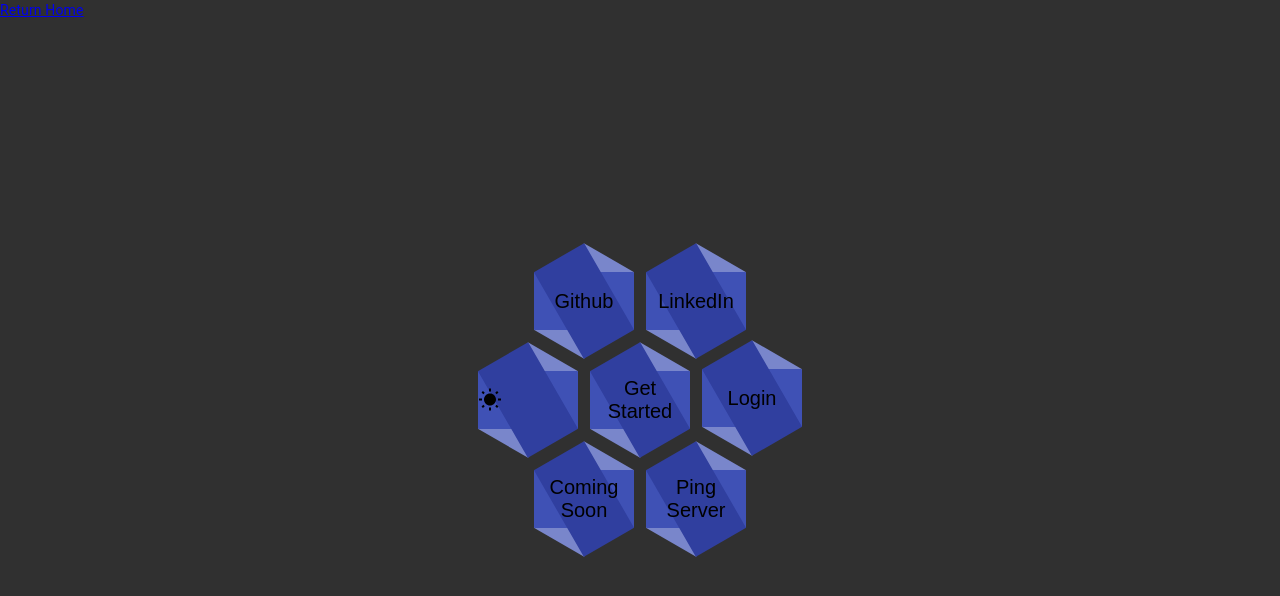
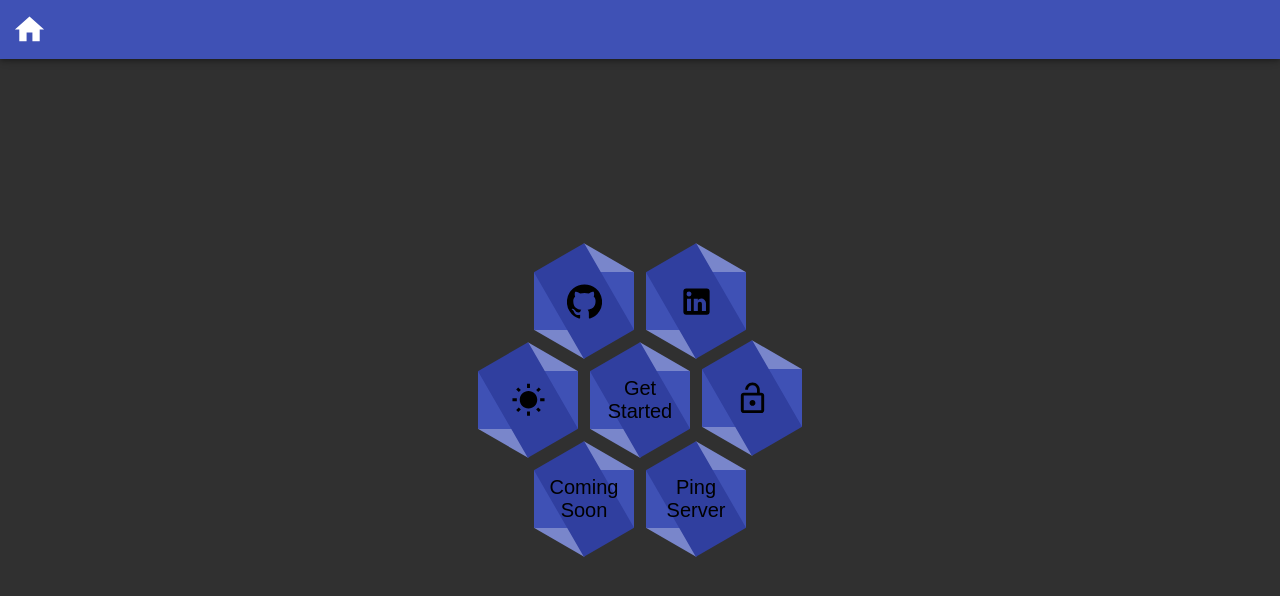
Before and after one commit to GiantBrandon/Olajuwon, a React (Create React App) app in the folder maravich/: page /Home in a window 1280 px wide. Both pictures are taken after a click on the button "Get Started". Shown: the top 596 px of the page. Built offline with nearby package versions, Linux system fonts and the light colour scheme.

Commit message:
cleanup expansion and add basic navbar

```diff
--- a/maravich/src/App.tsx
+++ b/maravich/src/App.tsx
@@ -5,8 +5,9 @@
 import {Login} from './Login/Login';
 import {getFantasy, getLinkedin, getUsers} from './Api/Router';
 import {ThemeProvider, createMuiTheme} from '@material-ui/core/styles';
-import {CssBaseline} from '@material-ui/core';
+import {AppBar, CssBaseline, IconButton} from '@material-ui/core';
 import {VisualModeContext} from './theme/visualModeContext';
+import { Home } from '@material-ui/icons';
 
 export const App: React.FC = () => {
   const modeContext = useContext(VisualModeContext);
@@ -24,7 +25,9 @@
     <BrowserRouter>
       <ThemeProvider theme={theme}>
         <CssBaseline />
-        <Link to='/Home'>Return Home</Link>
+        <AppBar>
+          <Link to='/Home'><IconButton><Home fontSize='large'/></IconButton></Link>
+        </AppBar>
         <Switch>
           <Route path='/Home'>
             <Expansion />
--- a/maravich/src/Expansion.tsx
+++ b/maravich/src/Expansion.tsx
@@ -4,7 +4,7 @@
 import {Link} from 'react-router-dom';
 import {CenteredDiv, spacing} from './styles';
 import {VisualModeContext} from './theme/visualModeContext';
-import {WbSunny} from '@material-ui/icons';
+import {GitHub, LinkedIn, LockOpen, WbSunny} from '@material-ui/icons';
 
 type ExpansionStyleProps = {
     hexWidth: number
@@ -71,13 +71,13 @@
       {expanded &&
         <>
           <GithubButton to={'/Github'} hexWidth={hexWidth} hexHeight={hexHeight}>
-            <Hexagon width={hexWidth}>Github</Hexagon>
+            <Hexagon width={hexWidth}><GitHub fontSize='large'/></Hexagon>
           </GithubButton>
           <LinkedInButton to={'/LinkedIn'} hexWidth={hexWidth} hexHeight={hexHeight}>
-            <Hexagon width={hexWidth}>LinkedIn</Hexagon>
+            <Hexagon width={hexWidth}><LinkedIn fontSize='large'/></Hexagon>
           </LinkedInButton>
           <LoginButton to={'/Login'} hexWidth={hexWidth} hexHeight={hexHeight}>
-            <Hexagon width={hexWidth}>Login</Hexagon>
+            <Hexagon width={hexWidth}><LockOpen fontSize='large'/></Hexagon>
           </LoginButton>
           <PingButton to={'/Ping'} hexWidth={hexWidth} hexHeight={hexHeight}>
             <Hexagon width={hexWidth}>Ping Server</Hexagon>
@@ -88,7 +88,7 @@
           <DarkModeButton onClick={() => {
             modeContext.setMode(modeContext.mode === 'light' ? 'dark' : 'light');
           }} hexWidth={hexWidth} hexHeight={hexHeight}>
-            <Hexagon width={hexWidth}><WbSunny /></Hexagon>
+            <Hexagon width={hexWidth}><WbSunny fontSize='large'/></Hexagon>
           </DarkModeButton>
         </>
       }
--- a/maravich/src/HexagonButtons.tsx
+++ b/maravich/src/HexagonButtons.tsx
@@ -44,11 +44,12 @@
   transform: 'rotate(60deg)',
 }));
 
-const HexagonTextContainer = styled(Box)((props: HexagonStyleProps) => ({
+const HexagonContainer = styled.div((props: HexagonStyleProps) => ({
   height: props.width * 1.16 / 2,
   display: 'flex',
   flexDirection: 'column',
   justifyContent: 'center',
+  alignItems: 'center',
   fontSize: props.width / 5,
   marginTop: -(props.width * 1.16) / 2,
   textAlign: 'center',
@@ -86,12 +87,11 @@
         hover={hover}
         bgcolor={hover ? palette.info.dark : palette.primary.dark}
       />
-      <HexagonTextContainer
+      <HexagonContainer
         width={width}
-        hover={hover}
-        bgcolor='transparent'>
+        hover={hover}>
         {props.children}
-      </HexagonTextContainer>
+      </HexagonContainer>
     </HexagonWrapper>
   );
 };
```
